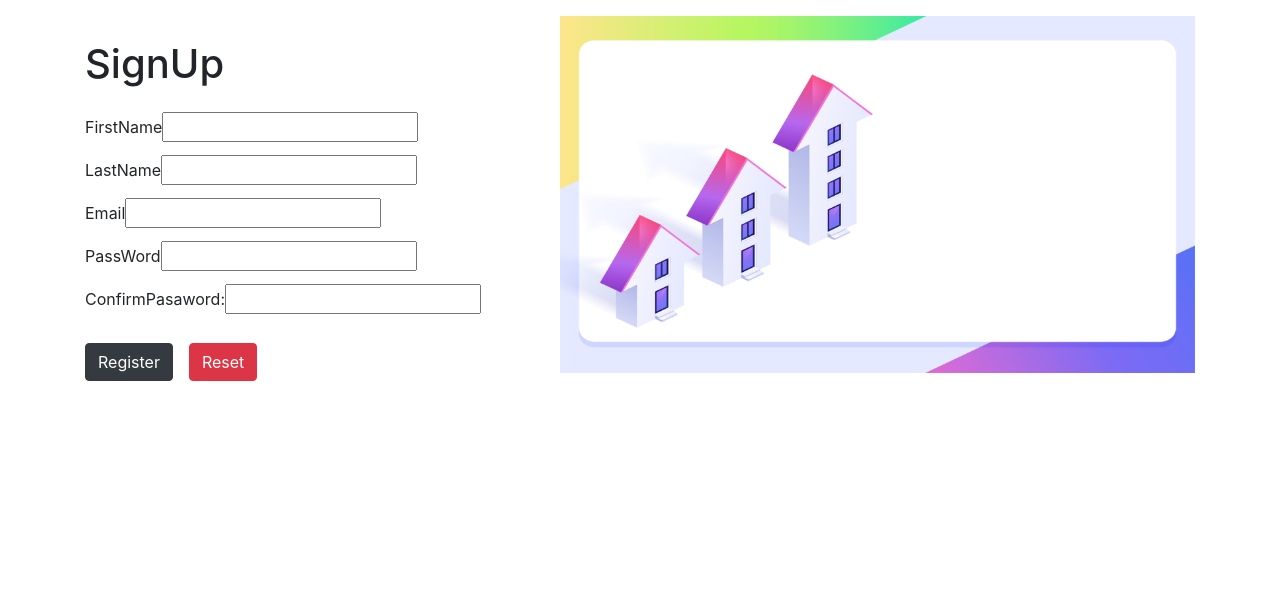
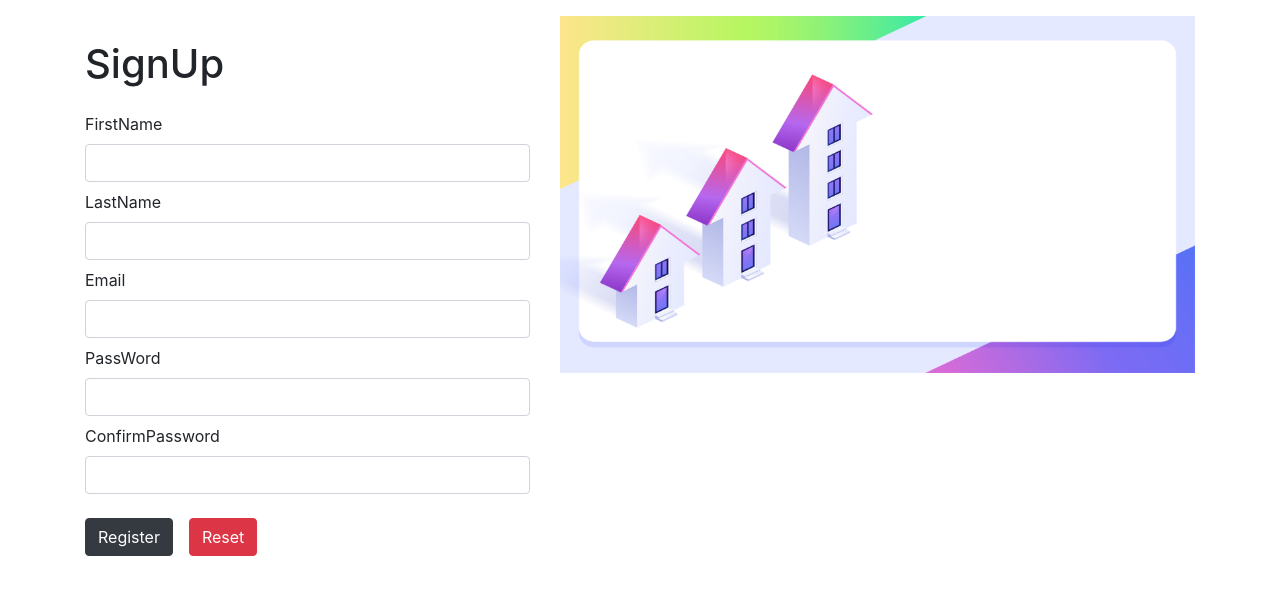
Before and after one commit to fdaei/firoozeh, a React (Create React App) app: page / in a window 1280 px wide. Shown: the top 594 px of the page. Built offline with nearby package versions, Linux system fonts and the light colour scheme.

Commit message:
bug fixes

```diff
--- a/src/App.css
+++ b/src/App.css
@@ -3,3 +3,7 @@ position:absolute;
 color: red;
 font-size: 0.6rem;
 }
+
+form img{
+  position:absolute;
+}
--- a/src/TextField.js
+++ b/src/TextField.js
@@ -1,13 +1,19 @@
-import React from 'react'
-import {ErrorMessage,useField} from 'formik'
-export const TextField = ({label,...props}) => {
-    const [field,meta]=useField(props);
-    return (
-         <div className='mb-2'>
-         <label htmlFor={field.name}>{label}</label>
-            {/* <input className={'form-control ${meta.touched && meta.error && 'is-invalid'}'} {...field} {...props}  autoComplete="off"/> */}
-            <input className='form-contro' {...field} {...props}  autoComplete="off"/>
-            <ErrorMessage  component='div' name={field.name} className='error'/>
-        </div>
-    )
+import React from "react"
+import { ErrorMessage, useField } from "formik"
+
+export const TextField = ({ label, ...props }) => {
+  const [field, meta] = useField(props)
+  return (
+    <div className="mb-2">
+      <label htmlFor={field.name}>{label}</label>
+      <input
+        className={`form-control ${meta.touched && meta.error && "is-invalid"}`}
+        {...field}
+        {...props}
+        autoComplete="off"
+      />
+      {/* <input className='form-contro' {...field} {...props}  autoComplete="off"/> */}
+      <ErrorMessage component="div" name={field.name} className="error" />
+    </div>
+  )
 }
--- a/src/singup.js
+++ b/src/singup.js
@@ -1,58 +1,84 @@
-import React from 'react';
-import { Formik, Form } from 'formik';
-import { TextField } from './TextField';
-import * as yup from 'yup';
-import list from './list';
-function singup() {
+import React, { useState } from "react"
+import { Formik, Form } from "formik"
+import { TextField } from "./TextField"
+import * as yup from "yup"
+// import list from './list';
+const fields = [
+  {
+    name: "FirstName",
+    type: "text",
+  },
+  {
+    name: "LastName",
+    type: "text",
+  },
+  {
+    name: "Email",
+    type: "email",
+  },
+  {
+    name: "PassWord",
+    type: "password",
+  },
+  {
+    name: "ConfirmPassword",
+    type: "password",
+  },
+]
+function SignUp() {
+  const [list, setList] = useState([])
+
   const validate = yup.object().shape({
-        FirstName: yup.string().required('Required')
-        .max(15,'must be lessthan 16 characters') ,
-        LastName: yup.string().required('Required')
-        .max(20,'must be lessthan 20 characters') ,
-        email: yup.string().email('email is invalid')
-        .required(' email is Required'),
-         PassWord:yup.string()
-        .max(6,'must be lessthan 16 characters')
-        .required(' password is Required'),
-        ConfirmPasaword:yup.string()
-        .oneOf([yup.ref('password'),null],'password must match')
-        .required('Confirm password is requyired')
-      });
+    FirstName: yup.string().required("Required").max(15, "must be less than 16 characters"),
+    LastName: yup.string().required("Required").max(20, "must be less than 20 characters"),
+    Email: yup.string().email("email is invalid").required(" email is Required"),
+    PassWord: yup.string().max(6, "must be less than 16 characters").required(" password is Required"),
+    ConfirmPassword: yup
+      .string()
+      .oneOf([yup.ref("PassWord"), null], "password must match")
+      .required("Confirm password is requyired"),
+  })
   return (
     <Formik
       initialValues={{
-                FirstName: '',
-                LastName: '',
-                Email: '',
-                PassWord: '',
-                ConfirmPasaword: ''
+        FirstName: "",
+        LastName: "",
+        Email: "",
+        PassWord: "",
+        ConfirmPassword: "",
       }}
       validationSchema={validate}
-            onSubmit={values=>{
-                const [list, setlist] = useState('')
-                values.map((index)=>(
-                    setlist(index)
-                ))
-            }
-            }
+      onSubmit={(values, actions) => {
+          console.log('ok')
+        setTimeout(() => {
+          Object.values(values).forEach(item => setList(prev => [...prev, item]))
+          console.log(values)
+          actions.setSubmitting(false)
+        }, 1000)
+      }}
     >
-            {formik => (
+      {props => (
+        <Form>
           <div>
-                    <h1 className='my-4 font-weight-bold-display-4'> SignUp </h1>
-                    {console.log(formik.values)}
-                    <Form>
-                       <TextField label='FirstName' name='FirstName' type='text' />
-                       <TextField label='LastName' name='LastName' type='text' />
-                       <TextField label='Email' name='Email' type='email' />
-                       <TextField label='PassWord' name='PassWord' type='password' />
-                       <TextField label='ConfirmPasaword:' name='ConfirmPasaword' type='password' />
-                       <button className='btn btn-dark mt-3' type='submit'>Register</button>
-                       <button className='btn btn-danger mt-3 ml-3' type='reset'>Reset</button>
+            <h1 className="my-4 font-weight-bold-display-4"> SignUp </h1>
+            {/* {console.log(formik.values)} */}
+            {fields.map((item, index) => (
+              <TextField key={index} label={item.name} name={item.name} type={item.type} />
+            ))}
+            <button className="btn btn-dark mt-3" type="submit">
+              Register
+            </button>
+            <button className="btn btn-danger mt-3 ml-3" type="reset">
+              Reset
+            </button>
+            {list.map(item => (
+              <div>{item}</div>
+            ))}
+          </div>
         </Form>
-                </div>
       )}
     </Formik>
   )
 }
 
-export default singup
+export default SignUp
```
Also changed, not shown: 2 other files (tests, documents, lock files or other folders). Lines whose indentation alone changed are shown as unchanged.
